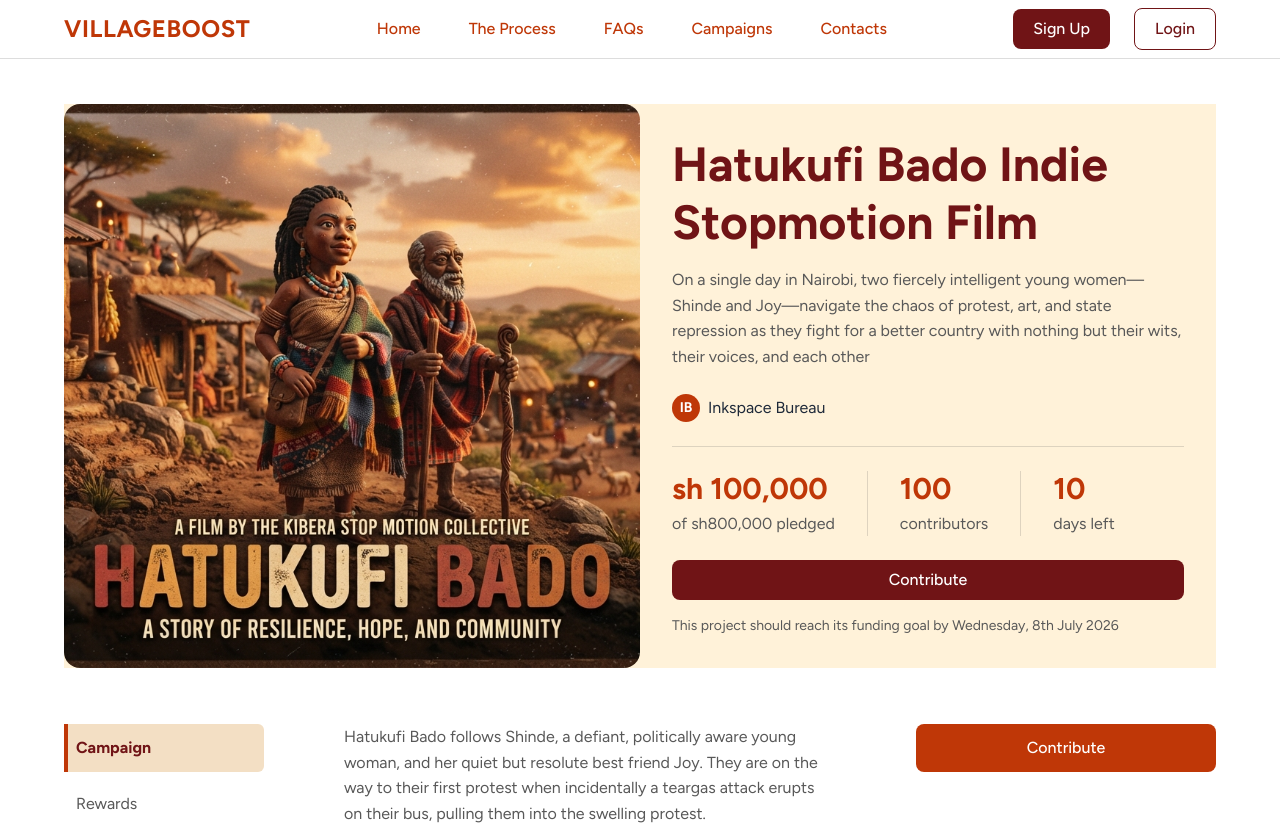
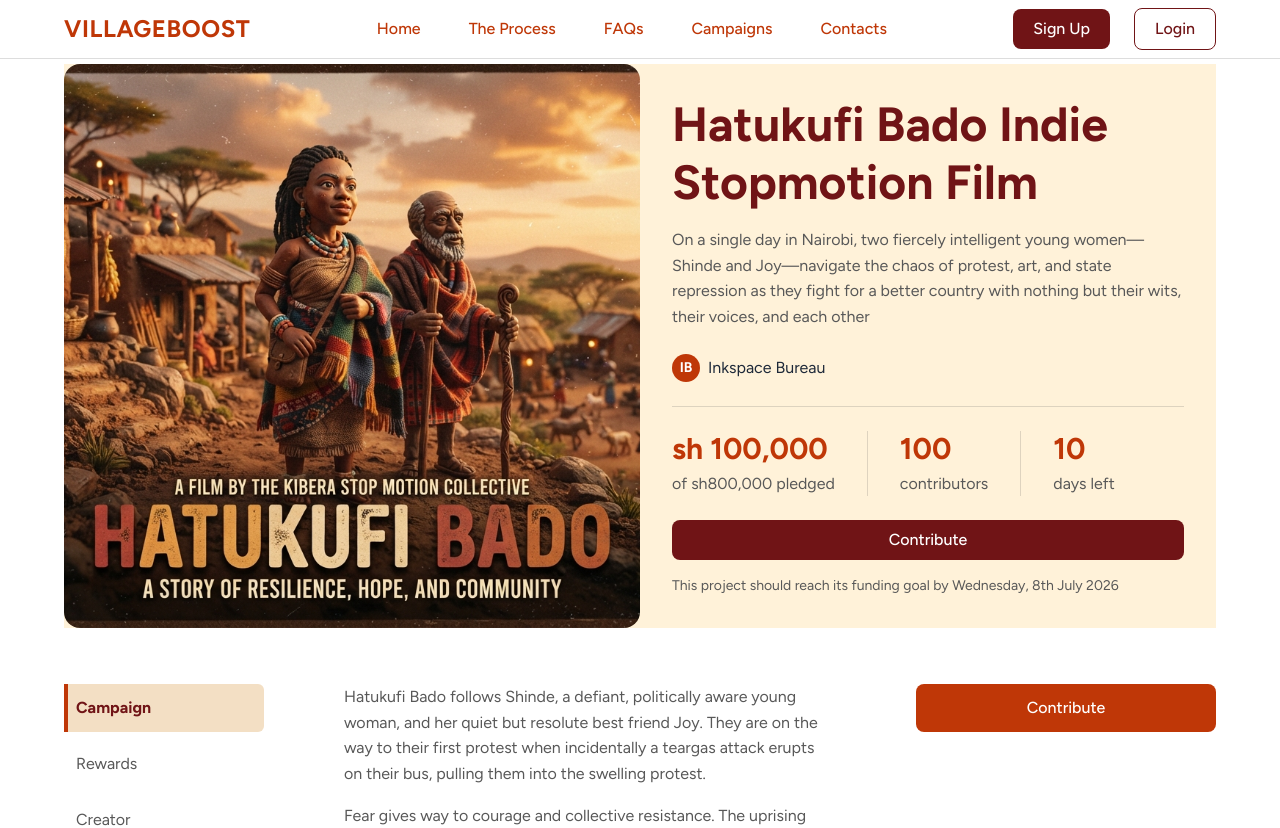
Before and after one commit to villageboost-org/villageboost, a Next.js app: page /campaigns/hatukufi-bado-indie-stopmotion-film in a window 1280 px wide. Shown: the top 828 px of the page. Built offline with nearby package versions, Linux system fonts and the light colour scheme.

Commit message:
make the contribute button sticky

```diff
--- a/app/components/campaigns/SingleCampaignDetails.tsx
+++ b/app/components/campaigns/SingleCampaignDetails.tsx
@@ -214,7 +214,7 @@ export default function SingleCampaignDetails({
         <div>
           <button
             type="button"
-            className="w-full rounded-lg bg-rust-red px-5 py-3 font-medium text-white">
+            className="lg:sticky lg:top-16 w-full rounded-lg bg-rust-red px-5 py-3 font-medium text-white">
             Contribute
           </button>
         </div>
--- a/app/layout.tsx
+++ b/app/layout.tsx
@@ -21,7 +21,7 @@ export default function RootLayout({
 }>) {
   return (
     <html lang="en" className={`${figtree.variable} h-full scroll-smooth`}>
-      <body className="min-h-full pt-10">
+      <body className="min-h-full">
         <Header />
         {children}
         <Footer />
```
